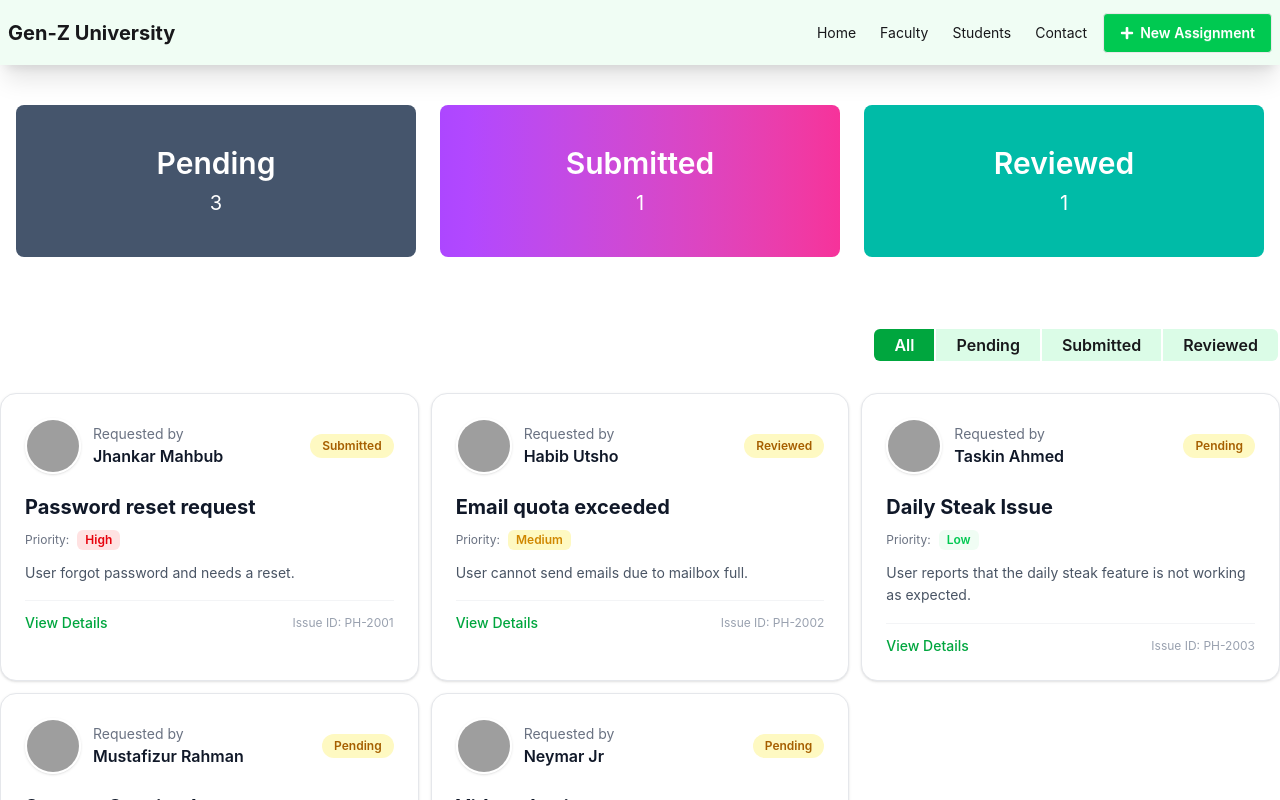
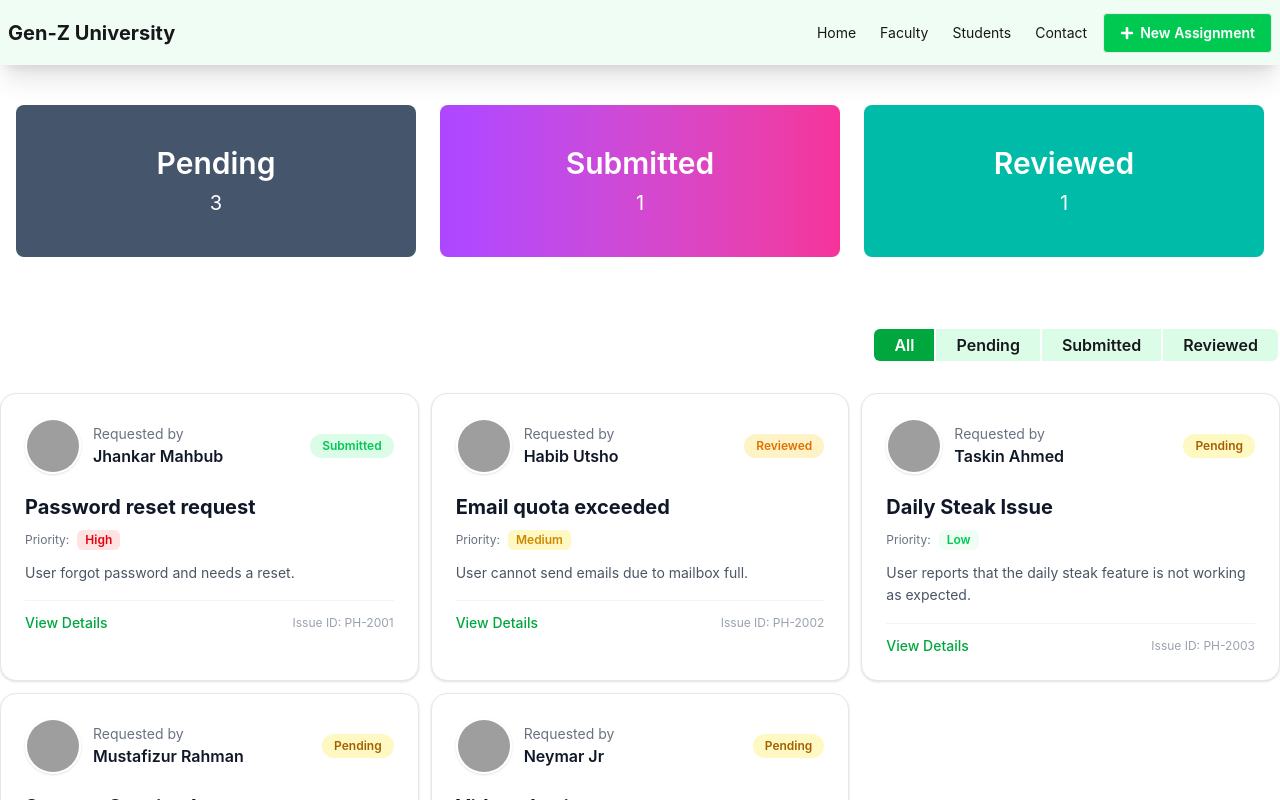
Before and after one commit to hridoy-ahmmad/react-first-project-2026, a React (Vite) app: page / in a window 1280 px wide. Shown: the top 800 px of the page. Built offline with nearby package versions, Linux system fonts and the light colour scheme; grey boxes are pictures that could not be loaded.

Commit message:
card separate by status

```diff
--- a/src/App.jsx
+++ b/src/App.jsx
@@ -16,19 +16,22 @@ const loadData = async () => {
 }
 
 function App() {
+  const [data, setData] = useState(loadData())
+  const [active, setActive] = useState('All')
 
-  const [active, setActive] = useState('All')
+
 
 
   return (
     <>
       <Nav></Nav>
-      <StatusBar></StatusBar>
+      <Suspense>
+        <StatusBar data={data} setData={setData} ></StatusBar>
+      </Suspense>
       <ToggleBar active={active} setActive={setActive}></ToggleBar>
-      <Suspense fallback={<Container>
-        <Loading></Loading>
-      </Container>}>
-        <IssuesSection loadData={loadData()}></IssuesSection>
+
+      <Suspense fallback={<Container> <Loading></Loading></Container>}>
+        <IssuesSection data={data} active={active}></IssuesSection>
       </Suspense>
       <Footer></Footer>
     </>
--- a/src/components/IssuCard.jsx
+++ b/src/components/IssuCard.jsx
@@ -26,7 +26,7 @@ const IssuCard = ({ d }) => {
                 </div>
 
                 {/* Status Badge */}
-                <span className="px-3 py-1 text-xs font-semibold rounded-full bg-yellow-100 text-yellow-700">
+                <span className={`px-3 py-1 text-xs font-semibold rounded-full  ${status === 'Submitted' ? 'bg-green-100 text-green-500' : status === 'Pending' ? 'bg-yellow-100 text-yellow-700' : status === 'Reviewed' ? 'bg-amber-100 text-amber-600' : '' } `}>
                     {status}
                 </span>
             </div>
@@ -61,7 +61,7 @@ const IssuCard = ({ d }) => {
                 </span>
             </div>
 
-        </div>
+        </div >
     );
 };
 
--- a/src/components/IssuesSection.jsx
+++ b/src/components/IssuesSection.jsx
@@ -2,17 +2,18 @@ import React, { use } from 'react';
 import Container from './Container';
 import IssuCard from './IssuCard';
 
-const IssuesSection = ({ loadData }) => {
-    const data = use(loadData)
-    console.log(data);
+const IssuesSection = ({ data, active }) => {
+    const initialData = use(data)
 
+    const filteredData = active === 'All' ? initialData : initialData.filter(el => el.status == active)
+    console.log(filteredData);
 
     return (
         <Container>
             <div className='grid grid-cols-3 gap-3'>
                 {
-                    data.map(d => {
-                        return <IssuCard d={d}></IssuCard>
+                    filteredData.map((d, ind) => {
+                        return <IssuCard key={ind} d={d} data={data} ></IssuCard>
                     })
                 }
             </div>
--- a/src/components/StatusBar.jsx
+++ b/src/components/StatusBar.jsx
@@ -1,7 +1,15 @@
-import React from 'react';
+import React, { use } from 'react';
 import Container from './Container';
 
-const StatusBar = () => {
+const StatusBar = ({ data }) => {
+    const initialData = use(data)
+    // console.log(initialData);
+    const submittedData = initialData.filter(el => el.status == 'Submitted')
+    const pendingData = initialData.filter(el => el.status == 'Pending')
+    const reviewedData = initialData.filter(el => el.status == 'Reviewed')
+
+
+
     return (
         <Container>
             <div className=" py-10">
@@ -11,19 +19,19 @@ const StatusBar = () => {
                         {/* Pending */}
                         <div className="bg-slate-600 text-white rounded-lg p-10 text-center">
                             <h2 className="text-3xl font-semibold">Pending</h2>
-                            <p className="text-xl mt-2">3</p>
+                            <p className="text-xl mt-2">{pendingData.length}</p>
                         </div>
 
                         {/* Submitted */}
                         <div className="bg-gradient-to-r from-purple-500 to-pink-500 text-white rounded-lg p-10 text-center">
                             <h2 className="text-3xl font-semibold">Submitted</h2>
-                            <p className="text-xl mt-2">1</p>
+                            <p className="text-xl mt-2">{submittedData.length}</p>
                         </div>
 
                         {/* Reviewed */}
                         <div className="bg-teal-500 text-white rounded-lg p-10 text-center">
                             <h2 className="text-3xl font-semibold">Reviewed</h2>
-                            <p className="text-xl mt-2">1</p>
+                            <p className="text-xl mt-2">{reviewedData.length}</p>
                         </div>
 
                     </div>
--- a/src/components/ToggleBar.jsx
+++ b/src/components/ToggleBar.jsx
@@ -11,10 +11,10 @@ const ToggleBar = ({ active, setActive }) => {
                 {
                     btns.map((btn, index) => {
                         return (
-                            <button
-                            type='button'
-                            className={`${index === 0 && 'rounded-l-md'} ${index === btns.length - 1 && 'rounded-r-md'} btn-status  mr-[2px] ${active === btn && 'bg-green-600! text-white'
-                                }`}
+                            <button key={btn}
+                                type='button'
+                                className={`${index === 0 && 'rounded-l-md'} ${index === btns.length - 1 && 'rounded-r-md'} btn-status  mr-[2px] ${active === btn && 'bg-green-600! text-white'
+                                    }`}
                                 onClick={() => setActive(btn)}
                             >{btn}</button>
                         )
```
